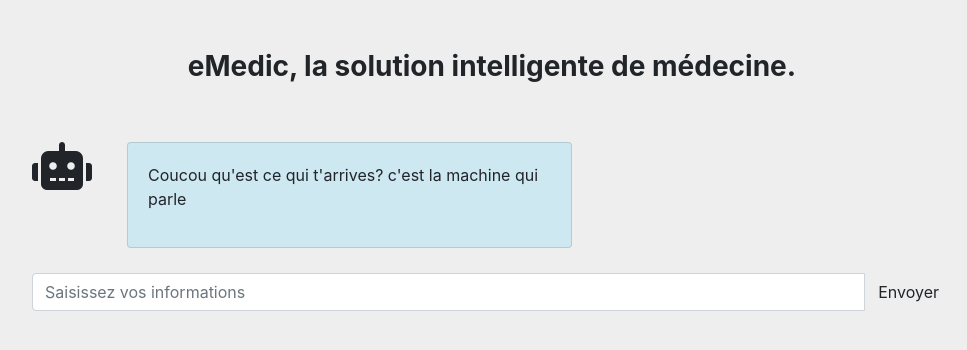
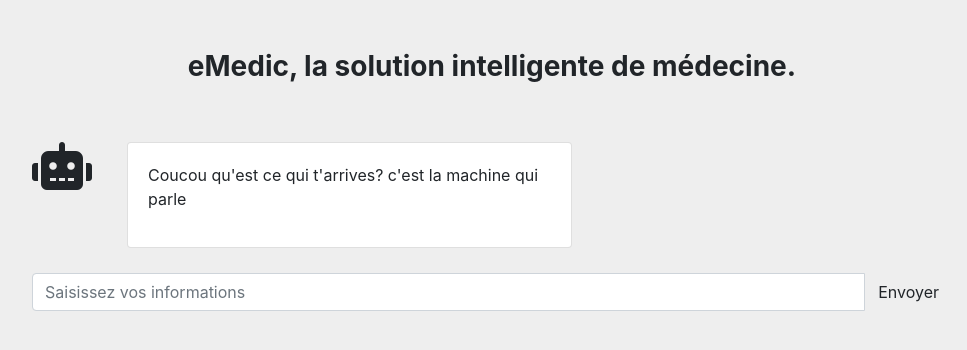
Before and after one commit to fekoulla/eMedic, a PHP site: page / in a window 1280 px wide. Shown: the part 66-416 px from the top of the page, without its empty margins (148-1115 px from the left). Run offline with PHP 8.4, Linux system fonts and the light colour scheme; some libraries are stand-ins or nearby versions.

Commit message:
amélioration front avec w3c

```diff
--- a/ajax.js
+++ b/ajax.js
@@ -1,6 +1,4 @@
 $(document).ready(function(){
-
-  var compteur = 0;
 
   $("#message").on("keyup", function(event) {
     if (event.keyCode === 13) {
@@ -15,7 +13,7 @@ $(document).ready(function(){
       "                 <div class=\"col-lg-5 col-md-5 col-sm-5\"> \n" +
       "                 </div> \n" +
       "                 <div class=\"col-lg-5 col-md-5 col-sm-5\">\n" +
-      "                   <div id=\"affichage_user\" class=\"card card-body\" style=\"margin-top: 30px;\">\n" +
+      "                   <div class=\"card card-body affichage_user\" style=\"margin-top: 30px;\">\n" +
       $('#message').val()+
       "                   </div>\n" +
       "                 </div> \n" +
@@ -31,7 +29,7 @@ $(document).ready(function(){
     $.ajax({
       type: "GET",
       url: "controller.php",
-      data: {compteur: compteur, message: $('#message').val()},
+      data: {message: $('#message').val()},
       dataType:'html',
       success: function(response){
         $('#ecran').append(response);
--- a/index.php
+++ b/index.php
@@ -48,7 +48,7 @@
                         <i class="fas fa-robot fa-3x" style="margin-top: 50px; margin-right: 10px;"></i>
                     </div>
                     <div class="col-lg-5 col-md-5 col-sm-5">
-                        <div id="affichage_bot" class="card card-body" style="margin-top: 50px; ">
+                        <div class="card card-body affichage_bot" style="margin-top: 50px; ">
                             <p> Coucou qu'est  ce qui t'arrives? c'est la machine qui parle</p>
                         </div>
                     </div>
--- a/style.css
+++ b/style.css
@@ -1,9 +1,7 @@
-#affichage_user
-{
+.affichage_user{
     background-color: #d0f5d0;
 }
 
-#affichage_bot
-{
-    background-color: #cde8f1;
+.affichage_bot{
+    background-color: white;
 }
```
Also changed, not shown: ajax_amelioration.js (+10 -3 lines), controller.php (+4 -10 lines).
